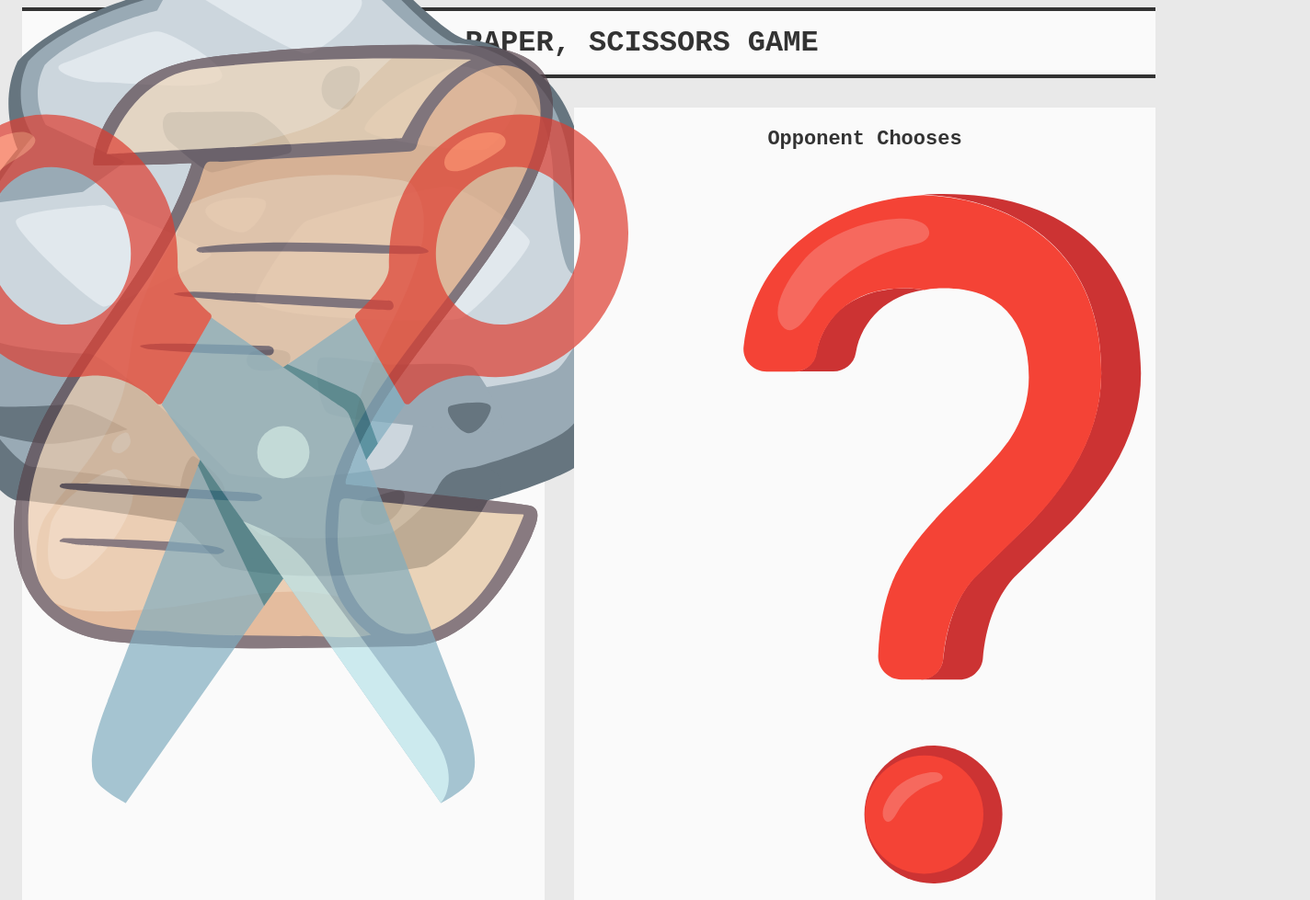
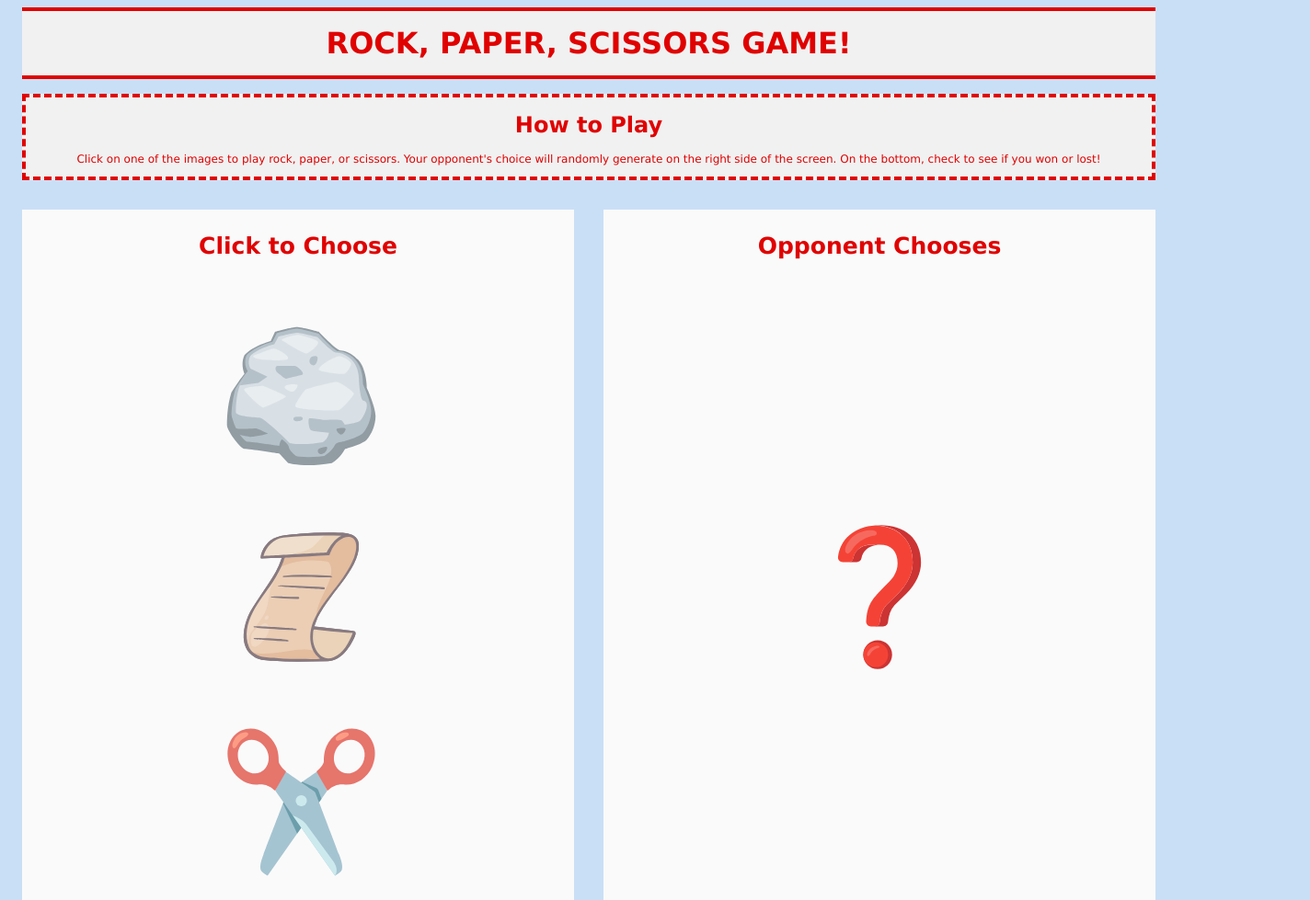
Before and after one commit to mjlewis1112/rps_game_assignment, a plain HTML site: page index.html in a window 1280 px wide. Shown: the top 979 px of the page at 92% size, 1424 px wide, since content can reach past the window. Drawn offline with Linux system fonts and the light colour scheme.

Commit message:
pushing through color changes, fixing my code, adding an instruction box

```diff
--- a/index.html
+++ b/index.html
@@ -6,7 +6,11 @@
         <link rel="stylesheet" href="style.css">
     </head>
     <body onload="initPick()">
-        <h1 class="title">Rock, Paper, Scissors Game</h1>
+        <h1 class="title">Rock, Paper, Scissors Game!</h1>
+        <div class="instruction-box">
+            <h1>How to Play</h1>
+            <p>Click on one of the images to play rock, paper, or scissors. Your opponent's choice will randomly generate on the right side of the screen. On the bottom, check to see if you won or lost!</p>
+        </div>
         <main>
             <section class="pick">
                 <h3>Click to Choose</h3>
--- a/logic.js
+++ b/logic.js
@@ -15,11 +15,13 @@ function rockPick() {
         } else {
             pick = "img/scissors.svg";
         }
+        // sets the opponent's image for the generated pick
+        document.getElementById('oppResult').src = pick;
         // comparison logic
         if (pick == "img/rock.svg") {
             document.getElementById('result').innerHTML = "It's a Tie";
         } else if (pick == "img/paper.svg") {
-            document.getElementById('result').innerHTML = "You Lose";
+            document.getElementById('result').innerHTML = "You Lose :(";
         } else {
             document.getElementById('result').innerHTML = "You Win!";
         }
@@ -30,7 +32,7 @@ function rockPick() {
 // called by onclick when paper button is clicked
 function paperPick() {
     // generates a random pick for opponent
-    function genPick () {
+    function genPick() {
         let pick = "img/question.svg";
         if (Math.floor(Math.random() * 3) == 2) {
             pick = "img/rock.svg";
@@ -42,10 +44,10 @@ function paperPick() {
         // sets the opponent's image for the generated pick
         document.getElementById('oppResult').src = pick;
         // comparison logic
-        if (pick == "img/") {
+        if (pick == "img/paper.svg") {
             document.getElementById('result').innerHTML = "It's a Tie";
-        } else if (pick == "img/") {
-            document.getElementById('result').innerHTML = "You Lose";
+        } else if (pick == "img/scissors.svg") {
+            document.getElementById('result').innerHTML = "You Lose :(";
         } else {
             document.getElementById('result').innerHTML = "You Win!";
         }
@@ -57,13 +59,13 @@ function paperPick() {
 function scissorsPick() {
     // generates a random pick for opponent
     function genPick() {
-        let pick = "img/";
+        let pick = "img/question.svg";
         if (Math.floor(Math.random() * 3) == 2) {
-            pick = "img/question.svg";
+            pick = "img/rock.svg";
         } else if (Math.floor(Math.random() * 3) == 1) {
-            pick = "img/rock.svg";
+            pick = "img/paper.svg";
         } else {
-            pick = "img/paper.svg";
+            pick = "img/scissors.svg";
         }
         // sets the opponent's image for the generated pick
         document.getElementById('oppResult').src = pick;
@@ -71,7 +73,7 @@ function scissorsPick() {
         if (pick == "img/scissors.svg") {
             document.getElementById('result').innerHTML = "It's a Tie";
         } else if (pick == "img/rock.svg") {
-            document.getElementById('result').innerHTML = "You Lose";
+            document.getElementById('result').innerHTML = "You Lose :(";
         } else {
             document.getElementById('result').innerHTML = "You Win!";
         }
--- a/style.css
+++ b/style.css
@@ -1,20 +1,20 @@
 :root {
-    font-family: monospace;
-    color: #333;
-    background-color: #E9E9E9;
+    font-family: Verdana, Geneva, Tahoma, sans-serif;
+    color: #e00101;
+    background-color: #c9dff6;
     font-size: 16px;
 }
 .title {
     text-align: center;
-    background-color: #FAFAFA;
+    background-color: #F1F1F1;
     text-transform: uppercase;
     padding: 1rem;
     margin: 0 1rem 1rem 1rem;
-    border-top: 4px solid #333;
-    border-bottom: 4px solid #333;
+    border-top: 4px solid #e00101;
+    border-bottom: 4px solid #e00101;
 }
 h3 {
-    font-size: 22px;
+    font-size: 25px;
     font-weight: 800;
 }
 main {
@@ -32,12 +32,21 @@ main {
     align-items: center;
 }
 .opp-pick {
-    margin: auto;
-    padding-bottom: 3rem;
+    width: 100%;
+    height: 100%;
+    margin: 1rem;
+    display: flex;
+    justify-content: center;
+    align-items: center;
+    padding: 3rem;
+}
+img {
+    width: 30%;
+    height: 30%;
 }
 .rock, .paper, .scissors {
-    width: 100px;
-    height: 70px;
+    width: 95%;
+    height: auto;
     margin: 1rem 0;
     display: flex;
     flex-direction: column;
@@ -52,11 +61,19 @@ main {
 .rock:focus, .paper:focus, .scissors:focus {
     cursor: pointer;
     opacity: 1;
-    border-color: #000;
+    border-color: #e00101;
+}
+.instruction-box {
+    margin: 1rem;
+    border: 4px #e00101;
+    border-style: dashed;
+    background-color: #F1F1F1;
+    text-align: center;
+    font-size: 12px;
 }
 .result-wrapper {
     margin: 1rem;
-    border: 4px solid #333;
+    border: 4px solid #e00101;
     background-color: #F1F1F1;
     text-align: center;
 }
@@ -72,6 +89,7 @@ main {
     font-weight: 800;
     text-decoration: none;
     text-transform: uppercase;
+    border-radius: 0%;
     color: #333;
 }
 .btn:hover {
```
